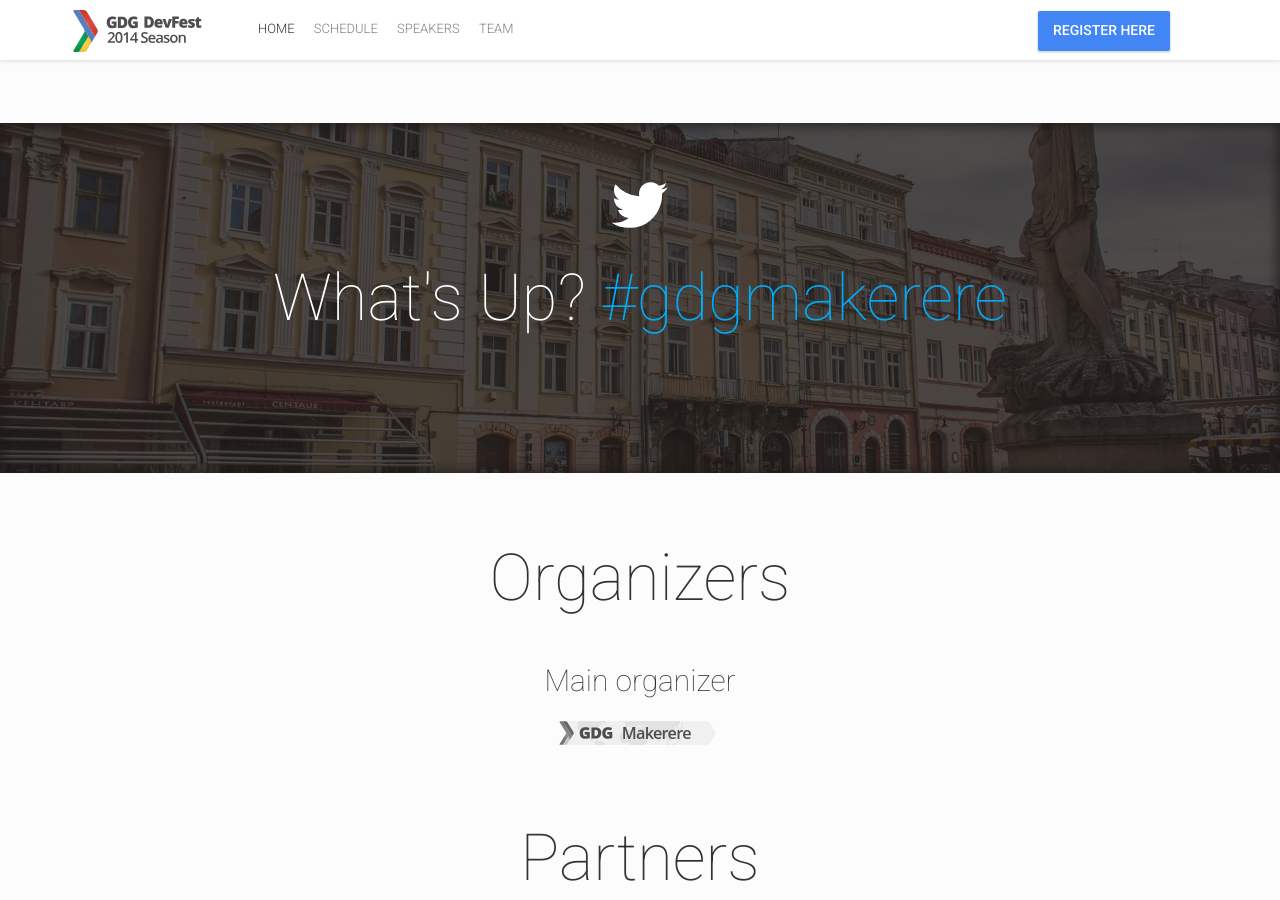
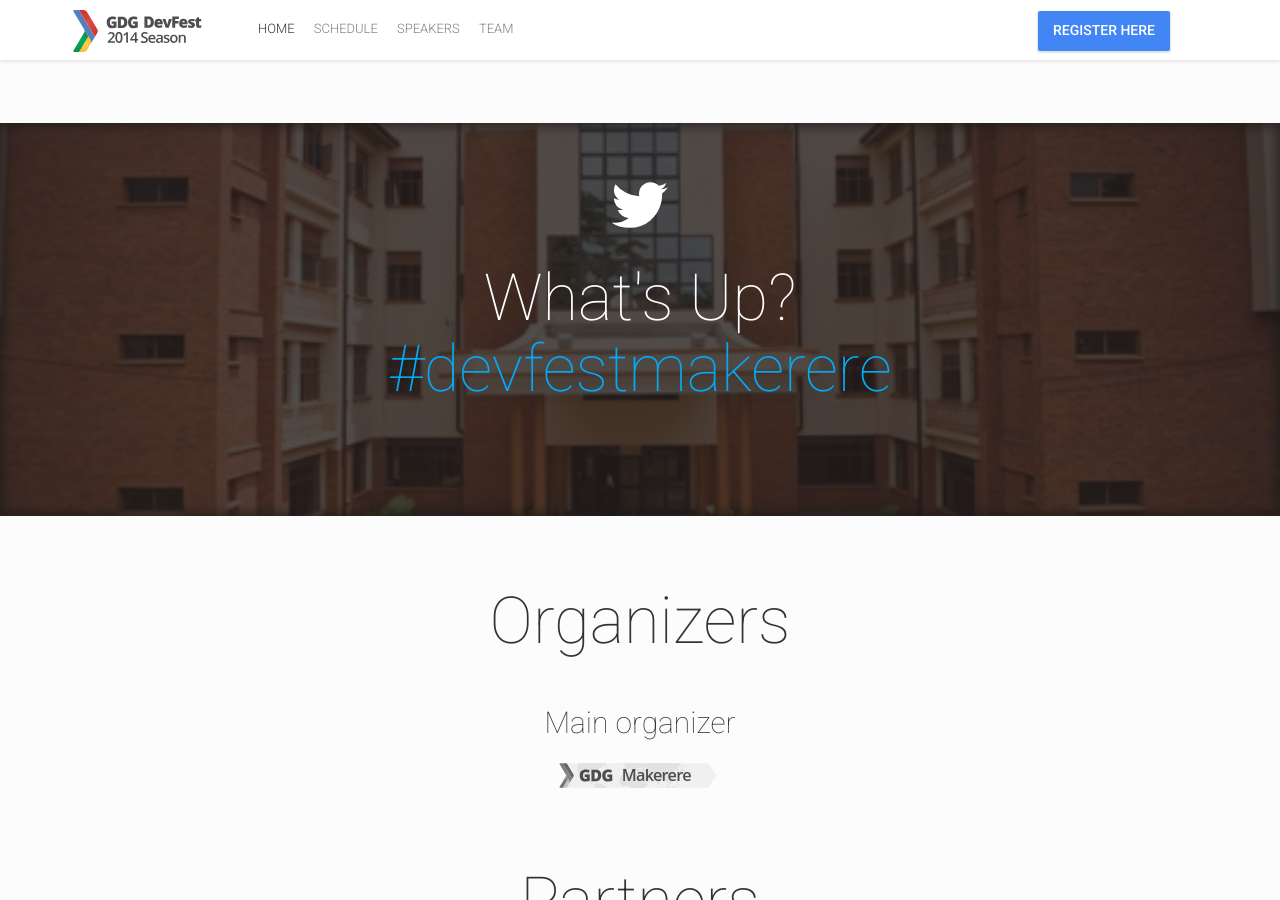
Before and after one commit to gdgmakerere/gdgmakerere.github.io, a Jekyll site: the page built from index.html, in a window 1280 px wide and 900 px high, scrolled down 3282 px. Built offline with Jekyll 4.4.1, drawn with Linux system fonts in a browser that asks for light colours; nearby versions of some CDN libraries; comment, search, counter and statistics services are not loaded.

Commit message:
updated section backgrounds & speaker info

```diff
--- a/_config.yml
+++ b/_config.yml
@@ -24,7 +24,7 @@ organizerLink: "https://developers.google.com/groups/chapter/1112726135399731224
 
 # Head
 metaKeywords: "event, gdg, devfest, google, programming, android, developers, makerere"
-twitterAccount: "@gdgMakerere"
+twitterAccount: "@GdgMakerere"
 socialImageSrcGooglePlus: "/img/seo/sharing-google-plus.png"
 socialImageSrcTwitter: "/img/seo/sharing-twitter.png"
 socialImageSrcFacebook: "/img/seo/sharing-facebook.png"
@@ -110,7 +110,7 @@ mapMobileCenterCoordinates: "0.336631, 32.564329"
 # Tweets Feed Block
 tweetsFeedImage: "twitter-feed.jpg"
 tweetsFeedTitle: "What's Up?"
-twitterHashTag: "gdgmakerere"
+twitterHashTag: "devfestmakerere"
 twitterFeed:
 
 # Partners Block
```
Also changed, not shown: img/people/MaghiNanyombi.jpg, img/sections-background/rockstar-speakers.jpg, img/sections-background/rockstar-speakers1.jpg (added), img/sections-background/schedule.jpg, img/sections-background/schedule1.jpg (added), img/sections-background/twitter-feed.jpg, img/sections-background/twitter-feed1.jpg (added), 7 other files.
